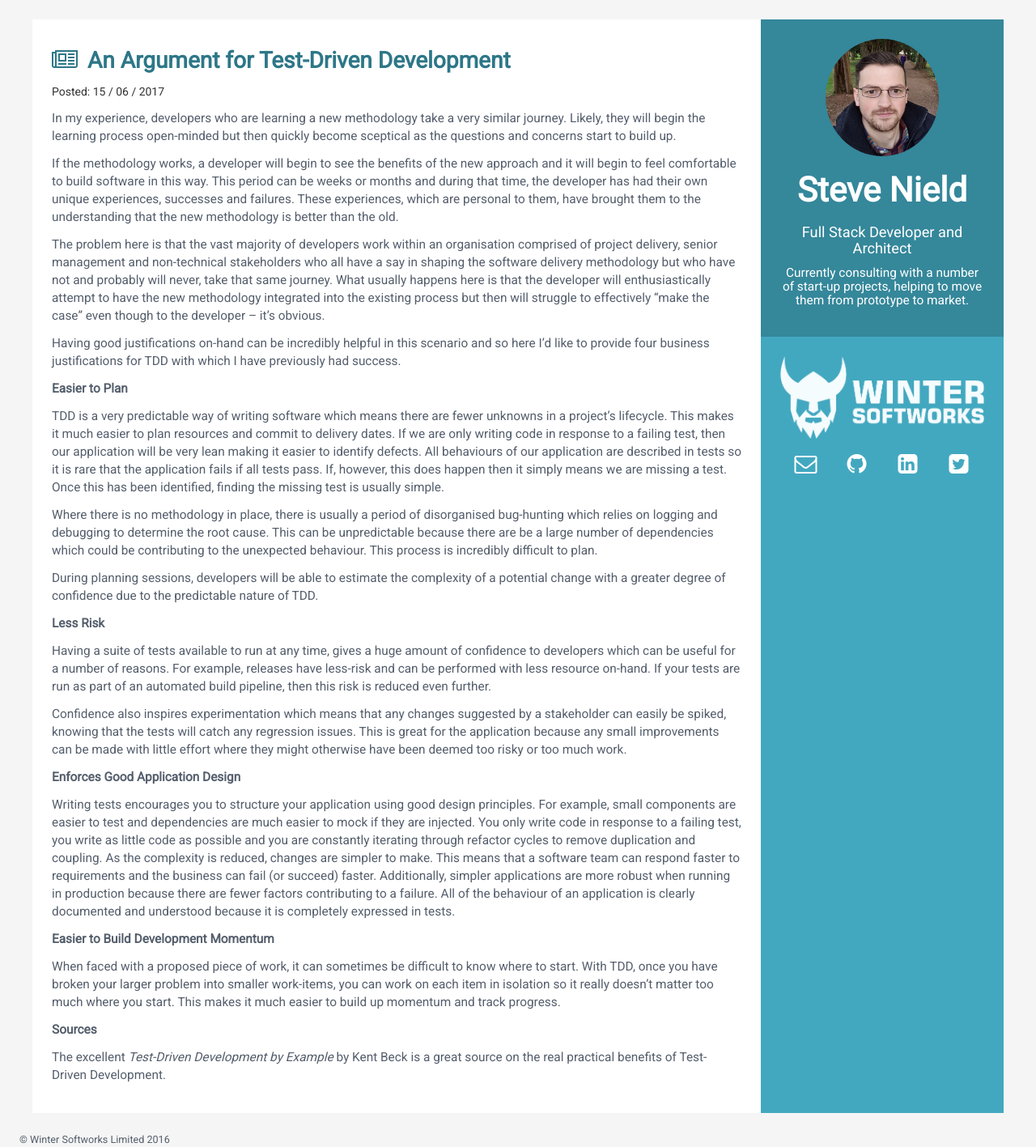
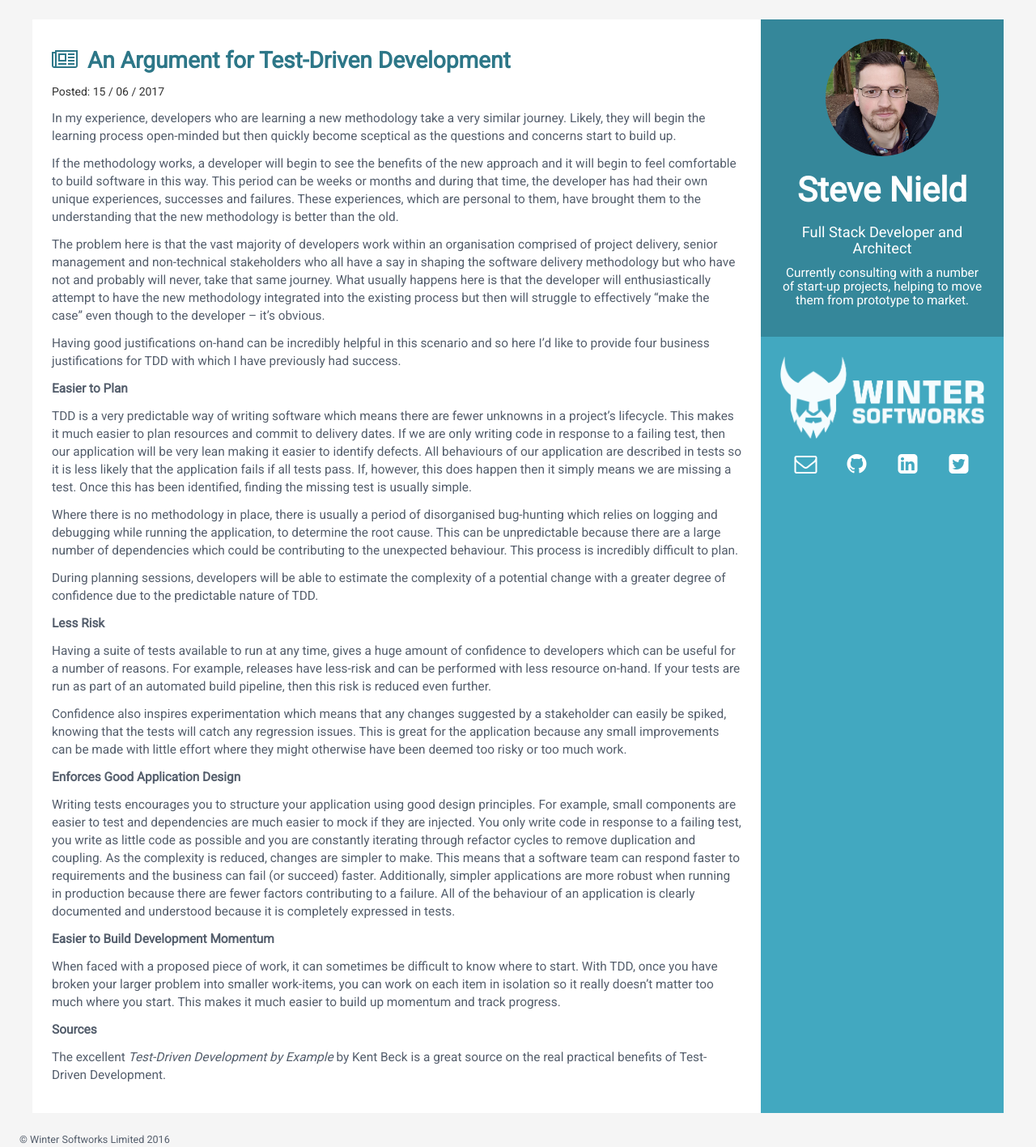
Before and after one commit to SteveNield/stevenield.github.io, a Jekyll site: the page built from _posts/2017-06-15-an-argument-for-tdd.md, in a window 1280 px wide. Shown: the whole page at 81% size. Built offline with Jekyll 4.4.1, drawn with Linux system fonts in a browser that asks for light colours.

Commit message:
Fixed some text issues

```diff
--- a/_posts/2017-06-15-an-argument-for-tdd.md
+++ b/_posts/2017-06-15-an-argument-for-tdd.md
@@ -15,9 +15,9 @@ Having good justifications on-hand can be incredibly helpful in this scenario an
 
 **Easier to Plan**
 
-TDD is a very predictable way of writing software which means there are fewer unknowns in a project’s lifecycle.  This makes it much easier to plan resources and commit to delivery dates.  If we are only writing code in response to a failing test, then our application will be very lean making it easier to identify defects.  All behaviours of our application are described in tests so it is rare that the application fails if all tests pass.  If, however, this does happen then it simply means we are missing a test.  Once this has been identified, finding the missing test is usually simple.
+TDD is a very predictable way of writing software which means there are fewer unknowns in a project’s lifecycle.  This makes it much easier to plan resources and commit to delivery dates.  If we are only writing code in response to a failing test, then our application will be very lean making it easier to identify defects.  All behaviours of our application are described in tests so it is less likely that the application fails if all tests pass.  If, however, this does happen then it simply means we are missing a test.  Once this has been identified, finding the missing test is usually simple.
 
-Where there is no methodology in place, there is usually a period of disorganised bug-hunting which relies on logging and debugging to determine the root cause.  This can be unpredictable because there are be a large number of dependencies which could be contributing to the unexpected behaviour.  This process is incredibly difficult to plan.
+Where there is no methodology in place, there is usually a period of disorganised bug-hunting which relies on logging and debugging while running the application, to determine the root cause.  This can be unpredictable because there are a large number of dependencies which could be contributing to the unexpected behaviour.  This process is incredibly difficult to plan.
 
 During planning sessions, developers will be able to estimate the complexity of a potential change with a greater degree of confidence due to the predictable nature of TDD.
 
```
